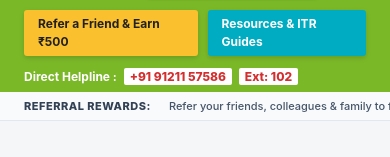
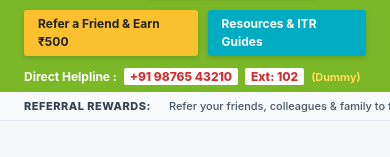
Before and after one commit to murali007/ira-tax-solutions, a React (Vite) app: page /portal in a window 390 px wide. Shown: the part 132-289 px from the top of the page. Built offline with nearby package versions, Linux system fonts and the light colour scheme; no server answers.

Commit message:
chore: replace all phone numbers with dummy numbers and (Dummy) indicator tags

```diff
--- a/src/components/layout/Footer.jsx
+++ b/src/components/layout/Footer.jsx
@@ -63,13 +63,13 @@ export default function Footer() {
             <li>
               <div className="footer-contact-item">
                 <span className="icon">☎</span>
-                <span>+91 91211 57586</span>
+                <span>+91 98765 43210 <em style={{ fontSize: '11px', opacity: 0.8 }}>(Dummy)</em></span>
               </div>
             </li>
             <li>
               <div className="footer-contact-item">
                 <span className="icon">☎</span>
-                <span>+91 72070 57471</span>
+                <span>+91 98765 00000 <em style={{ fontSize: '11px', opacity: 0.8 }}>(Dummy)</em></span>
               </div>
             </li>
             <li>
--- a/src/components/layout/Navbar.jsx
+++ b/src/components/layout/Navbar.jsx
@@ -51,15 +51,15 @@ export default function Navbar() {
             </span>
             <span className="top-item">
               <span className="flag-icon">🇮🇳</span>
-              <a href="tel:+919121157586">+91 91211 57586</a>
+              <a href="tel:+919876543210">+91 98765 43210 <small style={{ opacity: 0.8 }}>(Dummy)</small></a>
             </span>
             <span className="top-item">
               <span className="flag-icon">🇮🇳</span>
-              <a href="tel:+917207057471">+91 72070 57471</a>
+              <a href="tel:+919876500000">+91 98765 00000 <small style={{ opacity: 0.8 }}>(Dummy)</small></a>
             </span>
             <span className="top-item">
               <span className="flag-icon">💬</span>
-              <a href="https://wa.me/919121157586" target="_blank" rel="noreferrer">WhatsApp Chat</a>
+              <a href="#" onClick={(e) => e.preventDefault()}>WhatsApp Chat <small style={{ opacity: 0.8 }}>(Dummy)</small></a>
             </span>
           </div>
 
--- a/src/components/layout/PortalLayout.jsx
+++ b/src/components/layout/PortalLayout.jsx
@@ -82,11 +82,11 @@ export default function PortalLayout() {
           <div className="portal-top-contact-col">
             <div className="contact-line-item">
               <span className="flag-circle">🇮🇳</span>
-              <span>+91 91211 57586</span>
+              <span>+91 98765 43210 <small style={{ fontSize: '10px', color: '#e02424', fontWeight: 600 }}>(Dummy)</small></span>
             </div>
             <div className="contact-line-item">
               <span className="flag-circle">🇮🇳</span>
-              <span>+91 72070 57471</span>
+              <span>+91 98765 00000 <small style={{ fontSize: '10px', color: '#e02424', fontWeight: 600 }}>(Dummy)</small></span>
             </div>
             <div className="contact-line-item">
               <Mail size={12} className="mail-icon-blue" />
@@ -148,7 +148,7 @@ export default function PortalLayout() {
 
           <div className="green-bar-right">
             <span className="direct-no-text">
-              Direct Helpline : <span className="red-bold-num">+91 91211 57586</span> <span className="ext-badge">Ext: 102</span>
+              Direct Helpline : <span className="red-bold-num">+91 98765 43210</span> <span className="ext-badge">Ext: 102</span> <small style={{ fontSize: '11px', color: '#ffdd57', marginLeft: '4px' }}>(Dummy)</small>
             </span>
           </div>
         </div>
--- a/src/pages/portal/RefundPolicy.jsx
+++ b/src/pages/portal/RefundPolicy.jsx
@@ -57,7 +57,7 @@ export default function RefundPolicy() {
         <p style={{ fontSize: '14px', lineHeight: '1.6', color: 'var(--color-charcoal)' }}>
           Approved refund requests are credited back in INR to the original method of payment (UPI / Netbanking / RuPay / Cards) within 5 to 7 business days.
           To initiate a request, contact our Indian support desk at <strong>support@irataxsolutions.com</strong> or call
-          our direct helpline at <strong>+91 91211 57586 / +91 72070 57471</strong>.
+          our direct helpline at <strong>+91 98765 43210 / +91 98765 00000</strong> <em style={{ fontSize: '12px', color: '#e02424', fontWeight: 600 }}>(Dummy)</em>.
         </p>
       </div>
     </div>
--- a/src/pages/public/Contact.jsx
+++ b/src/pages/public/Contact.jsx
@@ -42,9 +42,9 @@ export default function Contact() {
                 <Phone className="item-icon" size={20} />
                 <div>
                   <strong>Phone &amp; WhatsApp Lines</strong>
-                  <p>Direct CA Helpline: +91 91211 57586</p>
-                  <p>Client Advisory: +91 72070 57471</p>
-                  <p>WhatsApp Chat: +91 91211 57586</p>
+                  <p>Direct CA Helpline: +91 98765 43210 <em style={{ fontSize: '11px', color: '#e02424', fontWeight: 600 }}>(Dummy)</em></p>
+                  <p>Client Advisory: +91 98765 00000 <em style={{ fontSize: '11px', color: '#e02424', fontWeight: 600 }}>(Dummy)</em></p>
+                  <p>WhatsApp Chat: +91 98765 43210 <em style={{ fontSize: '11px', color: '#e02424', fontWeight: 600 }}>(Dummy)</em></p>
                 </div>
               </div>
 
--- a/src/pages/public/Register.jsx
+++ b/src/pages/public/Register.jsx
@@ -90,7 +90,7 @@ export default function Register() {
               type="tel"
               value={formData.phone}
               onChange={(e) => setFormData({ ...formData, phone: e.target.value })}
-              placeholder="10-digit mobile number (e.g. 9121157586)"
+              placeholder="10-digit mobile number (e.g. 9876543210)"
             />
           </div>
 
```
